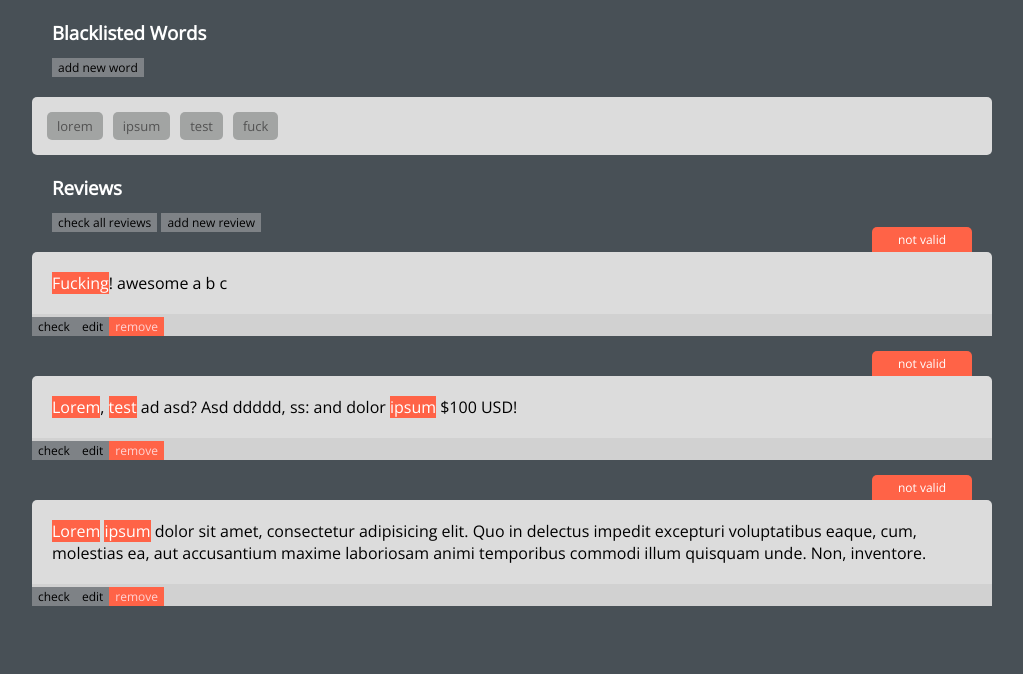
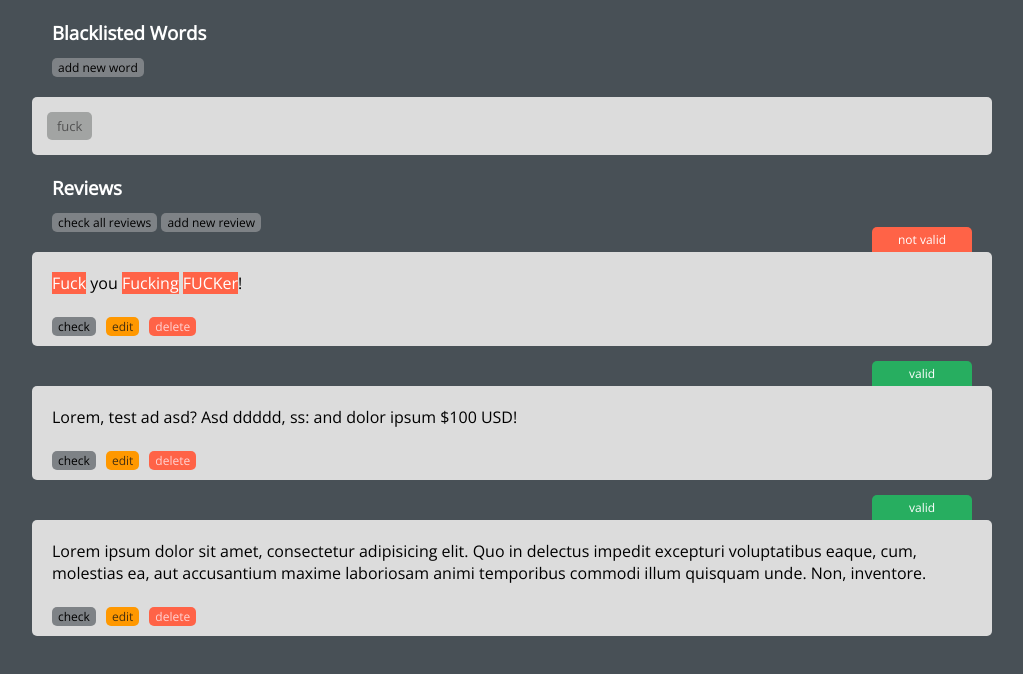
Before and after one commit to Leo4815162342/blacklist, a website: page index.html in a window 1280 px wide. Both pictures are taken after a click on the button "check all reviews". Shown: the whole page, without its empty margins (128-1151 px from the left). Drawn offline with nearby package versions, Linux system fonts and the light colour scheme.

Commit message:
added review editing functionality

```diff
--- a/index.html
+++ b/index.html
@@ -2,22 +2,20 @@
 <html lang="en">
 <head>
   <meta charset="UTF-8">
-  <title>Document</title>
+  <title>Blacklist</title>
   <meta name="viewport" content="width=device-width, initial-scale=1, user-scalable=no">
   <link href='https://fonts.googleapis.com/css?family=Open+Sans' rel='stylesheet' type='text/css'>
   <link rel="stylesheet" href="css/main.css">
 </head>
 <body>
   <div class="container">
-    <section class="blacklistN">
+    <section class="blacklist">
       <header class="section-header">
         <h3>Blacklisted Words</h3>
         <button class="blacklist__add-word">add new word</button>
       </header>
+      <div class="blacklist__words"></div>
     </section>
-    <div class="blacklist">
-      <div class="blacklist__words"></div>
-    </div>
     <section class="reviews">
       <header class="section-header">
         <h3>Reviews</h3>
@@ -26,9 +24,7 @@
       </header>
       <div class="reviews__list"></div>
     </section>
-
   </div>
-
   <script src="bower_components/jquery/dist/jquery.min.js"></script>
   <!-- <script src="//ajax.googleapis.com/ajax/libs/jquery/2.1.4/jquery.min.js"></script> -->
   <script src="js/app.js"></script>
--- a/js/app.js
+++ b/js/app.js
@@ -10,10 +10,10 @@ var App = (function($){
       $reviewsContainer = $('.reviews__list');
 
   // Main vars
-  var blacklistWords = ['lorem', 'ipsum', 'test', 'fuck'],
+  var blacklistWords = ['fuck'],
       reviews = [
         {
-          text: 'Fucking! awesome a b c',
+          text: 'Fuck you Fucking FUCKer!',
           valid: null
         },
         {
@@ -37,7 +37,7 @@ var App = (function($){
 
   // HTML template for review block
   function reviewHtmlTpl(text) {
-    return '<div class="review"><p class="review__text">' + text + '</p><div class="review__actions"><button class="review__check">check</button><button class="review__edit">edit</button><button class="review__remove">remove</button></div></div>';
+    return '<div class="review"><p class="review__text">' + text + '</p><div class="review__actions"><button class="review__check">check</button><button class="review__edit"></button><button class="review__remove">delete</button></div></div>';
   }
 
   // HTML template for filtered word
@@ -69,12 +69,22 @@ var App = (function($){
   }
 
   // Removing word from the blacklist and DOM
-  function removeWord(arg) {
-    var index = (typeof arg === 'number') ? arg : blacklistWords.indexOf(arg),
-        $currentWords = $('.blacklist__word');
+  function removeWord(e) {
+    var $currentWords = $('.blacklist__word'),
+        index = (arguments.length === 0 || e.type === 'click') ? $(this).closest('.blacklist__word').index() : (typeof e === 'number') ? e : blacklistWords.indexOf(e);
     if (index !== -1) {
       blacklistWords.splice(index, 1);
       $currentWords.eq(index).addClass('zoomOut');
+    }
+  }
+
+  // Handling animation of blacklist words
+  function handleWordAnimaton() {
+    var $word = $(this);
+    if ($word.hasClass('zoomIn')) {
+      $word.removeClass('zoomIn');
+    } else {
+      $word.remove();
     }
   }
 
@@ -108,15 +118,15 @@ var App = (function($){
         isReviewValid = false;
         htmlArr.push(filteredWordTpl(word));
       } else {
-        var flag = true;
+        var isPartOfWordValid = true;
         for (var i = 0, n = blacklistWords.length; i < n; i++) {
           if (cleanWord.indexOf(blacklistWords[i]) !== -1) {
             isReviewValid = false;
-            flag = false;
+            isPartOfWordValid = false;
             htmlArr.push(filteredWordTpl(word));
           }
         }
-        if (flag) {
+        if (isPartOfWordValid) {
           htmlArr.push(word);
         }
       }
@@ -130,24 +140,35 @@ var App = (function($){
   function checkReview(e) {
     var thisReviewObj = getReviewData.call(this, e),
         $thisReview = thisReviewObj.thisReview,
+        $thisReviewText = $thisReview.find('.review__text'),
         index = thisReviewObj.index,
+        curHtml = $thisReviewText.html(),
         newHtml = getFilteredText(index),
         isValidClass = (reviews[index].valid === true) ? 'review--valid' : 'review--invalid';
-    $thisReview
-      .find('.review__text')
-        .html(newHtml)
-      .end()
-      .removeClass('review--valid review--invalid')
-      .addClass(isValidClass);
+    if (curHtml !== newHtml) {
+      $thisReviewText.html(newHtml);
+    }
+    $thisReview.removeClass('review--valid review--invalid').addClass(isValidClass);
   }
 
   // Editing a review
   function editReview(e) {
-    var thisReviewObj = getReviewData.call(this, e),
+    var $editBtn = $(this),
+        thisReviewObj = getReviewData.call(this, e),
         $thisReview = thisReviewObj.thisReview,
         index = thisReviewObj.index,
-        $thisReviewText = $thisReview.find('.review__text');
-    $thisReviewText.replaceWith($('<textarea/>').append(reviews[index].text));
+        $thisReviewText = $thisReview.find('.review__text'),
+        reviewIsEdited = $thisReview.hasClass('review__is-being-edited');
+    if (!reviewIsEdited) {
+      $editBtn.addClass('review__save');
+      $thisReview.addClass('review__is-being-edited');
+      $thisReviewText.replaceWith($('<textarea class="review__textarea"/>').append(reviews[index].text));
+    } else {
+      $editBtn.removeClass('review__save');
+      $thisReview.removeClass('review__is-being-edited');
+    }
+
+
   }
 
   // Retrieving data about review (DOM reference, index, all current reviews)
@@ -176,27 +197,13 @@ var App = (function($){
   $reviewsContainer.on('click', '.review__check', checkReview)
                    .on('click', '.review__edit', editReview)
                    .on('click', '.review__remove', removeReview);
-
-  // handler for removing a word with animation
-  $blacklistContainer
-  // on animation end adding/removing appropriate class
-  .on('webkitAnimationEnd oanimationend oAnimationEnd msAnimationEnd animationend', '.blacklist__word', function(){
-    var $word = $(this);
-    if ($word.hasClass('zoomIn')) {
-      $word.removeClass('zoomIn');
-    } else {
-      $word.remove();
-    }
-  })
-  .on('click', '.blacklist__remove-icon', function(){
-    var index = $(this).parent('.blacklist__word').index();
-    removeWord(index);
-  });
+  $blacklistContainer.on('click', '.blacklist__remove-icon', removeWord)
+  .on('webkitAnimationEnd oanimationend oAnimationEnd msAnimationEnd animationend', '.blacklist__word', handleWordAnimaton);
 
   // Public API
   var publicApi = {
-    addWord: addWord,
-    removeWord: removeWord,
+    addWord: addWord,                    // App.addWord('test')
+    removeWord: removeWord,              // App.removeWord('test') , App.removeWord(0)
     addReview: addReview,
     editReview: editReview,
     checkReview: checkReview,
--- a/scss/main.scss
+++ b/scss/main.scss
@@ -4,6 +4,10 @@
 
 * {
   box-sizing: border-box;
+}
+
+html {
+  overflow-y: scroll;
 }
 
 body {
@@ -15,6 +19,7 @@ button {
   appearance: none;
   font-size: 12px;
   background-color: #7E8286;
+  border-radius: 5px;
   &:focus {
     outline: none;
   }
@@ -41,19 +46,12 @@ h3 {
 
 // Blacklist section
 
-.blacklist {
+.blacklist__words {
+  padding: 10px;
+  min-height: 58px;
   background-color: #DCDCDC;
   border-radius: 5px;
   overflow: hidden;
-}
-
-.blacklist__add-word {
-
-}
-
-.blacklist__words {
-  padding: 10px;
-  min-height: 58px;
 }
 
 .blacklist__word {
@@ -186,22 +184,49 @@ h3 {
 }
 
 .review__actions {
+  padding: 0 0 10px 20px;
   @extend %clearfix;
-  background-color: #D1D1D1;
+  > button {
+    margin-left: 10px;
+  }
+  > button:first-child {
+    margin-left: 0;
+  }
 }
 
 .review__check {
-  // display: block;
   // float: left;
 }
 
+.review__edit {
+  background-color: #FF9800;
+  color: #483110;
+  &:after {
+    content: 'edit'
+  }
+}
+
+.review__save {
+  background-color: #4CAF50;
+  color: #335435;
+  &:after {
+    content: 'save'
+  }
+}
+
 .review__remove {
-  // display: block;
   color: #FFD3D3;
   background-color: tomato;
   // float: left;
 }
 
-.review__edit {
-
+.review__textarea {
+  width: 100%;
+  padding: 20px;
+  outline: none;
+  border: none;
+  // transition: all 0.3s ease-in-out;
+  // &:focus {
+  //   box-shadow: 0 0 5px #ff9800;
+  // }
 }
```
Also changed, not shown: css/main.css.
